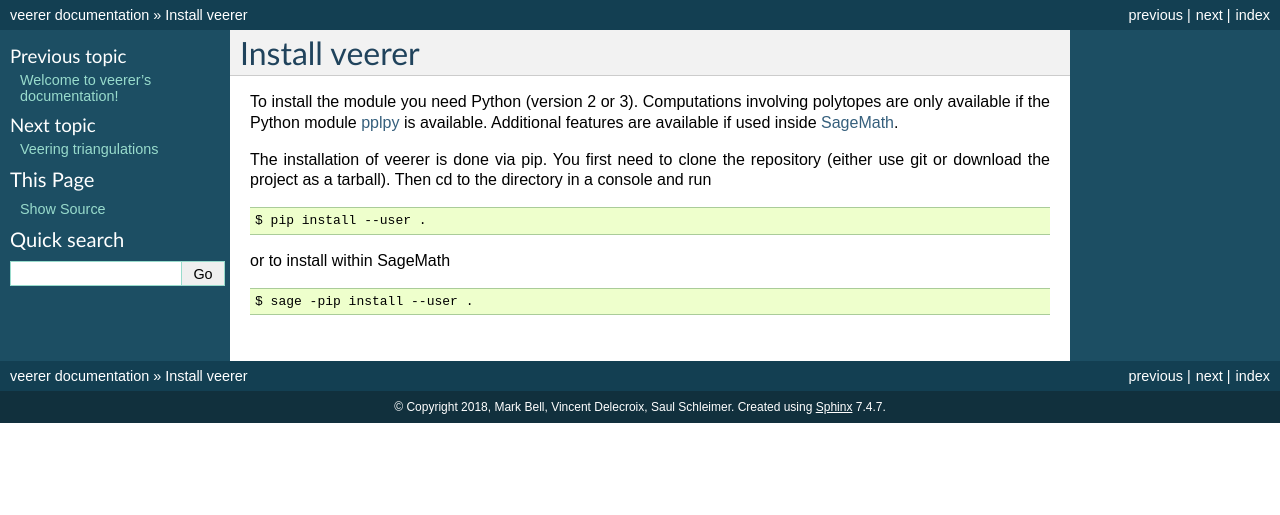
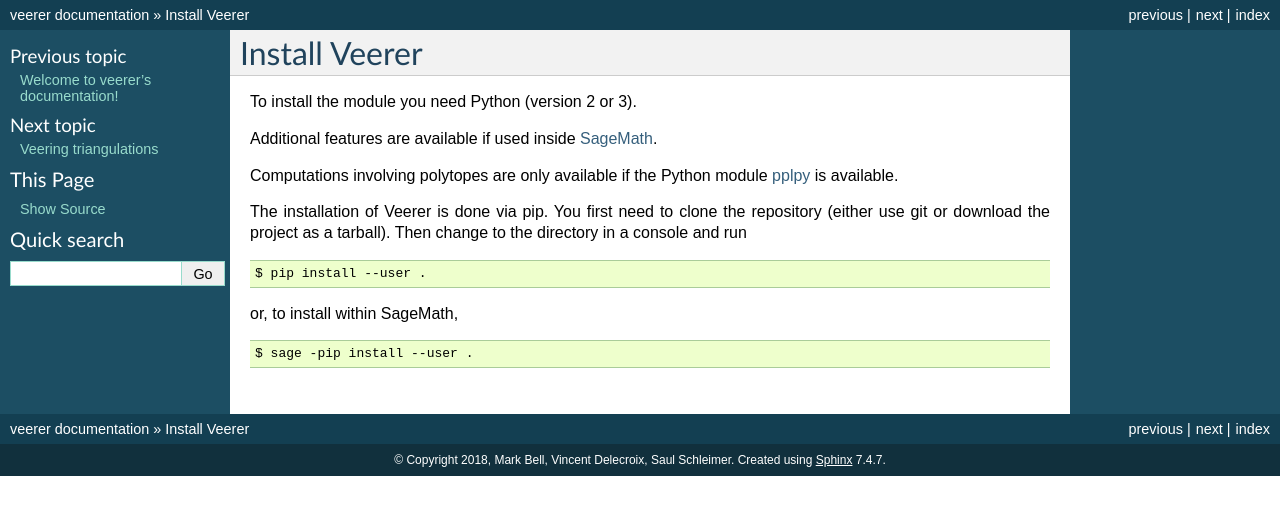
Before and after one commit to flatsurf/veerer, a Sphinx documentation site: the page built from doc/source/installation.rst, in a window 1280 px wide. Shown: the top 515 px of the page. Built offline with Sphinx 7.4.7, drawn with Linux system fonts in a browser that asks for light colours; the version number could not be read and is left out.

Commit message:
Fix formatting, urls, typos in README & install
...and update one url in `veerer/triangulation.py`.

```diff
--- a/doc/source/installation.rst
+++ b/doc/source/installation.rst
@@ -1,20 +1,23 @@
-Install veerer
+Install Veerer
 ==============
 
-To install the module you need Python (version 2 or 3). Computations involving
-polytopes are only available if the Python module
-`pplpy <https://gitlab.com/videlec/pplpy>`_ is available. Additional features
-are available if used inside `SageMath <http://www.sagemath.org/>`_.
+To install the module you need Python (version 2 or 3).
 
-The installation of veerer is done via pip. You first need to clone the
-repository (either use git or download the project as a tarball). Then cd to
-the directory in a console and run
+Additional features are available if used inside
+`SageMath <http://www.sagemath.org/>`_.
+
+Computations involving polytopes are only available if the Python module
+`pplpy <https://github.com/flatsurf/pplpy>`_ is available.
+
+The installation of Veerer is done via pip. You first need to clone the
+repository (either use git or download the project as a tarball).
+Then change to the directory in a console and run
 
 ::
 
     $ pip install --user .
 
-or to install within SageMath
+or, to install within SageMath,
 
 ::
 
```
Also changed, not shown: README.rst (+35 -27 lines), 1 other file.
